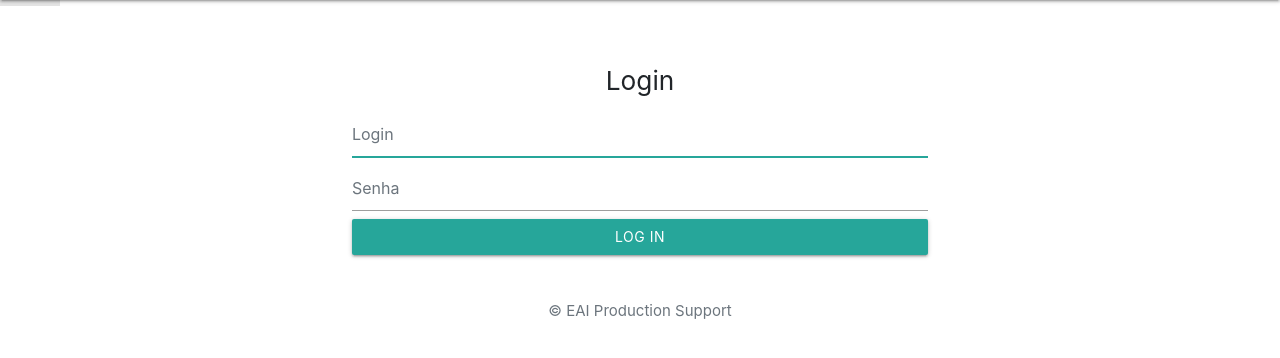
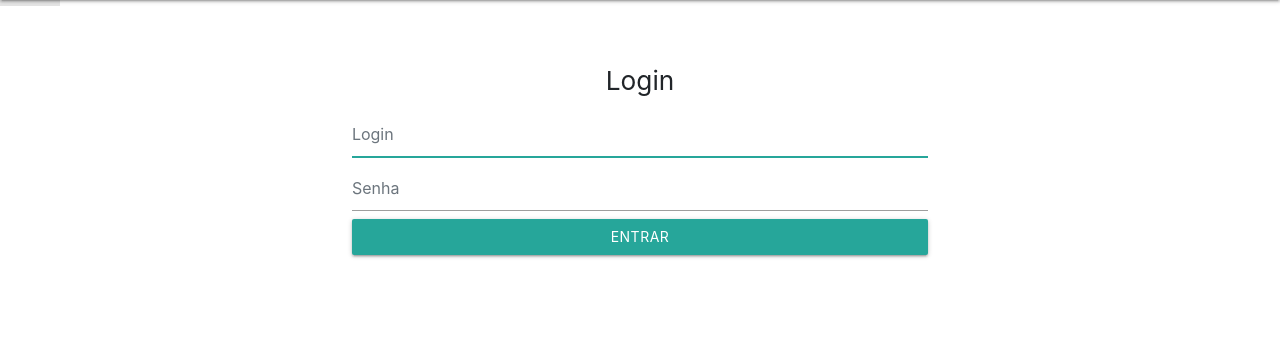
Before and after one commit to joaovifonseca/jenkins-todo-list, a Django app: page /login/ in a window 1280 px wide. Shown: the part 64-422 px from the top of the page. Run offline with Django 3.2, Linux system fonts and the light colour scheme; some libraries are stand-ins or nearby versions.

Commit message:
Alterando o valor do botao de entrar

```diff
--- a/templates/registration/login.html
+++ b/templates/registration/login.html
@@ -23,8 +23,7 @@
     </div>
         {% render_field form.username class="form-control " placeholder='Login' %}
         {% render_field form.password class="form-control " placeholder='Senha' %}
-      <button class="btn btn-lg btn-outline-success btn-block" type="submit">Log In</button>
-      <p class="mt-5 mb-3 text-muted">&copy; EAI Production Support</p>
+      <button class="btn btn-lg btn-outline-success btn-block" type="submit">Entrar</button>
     </form>
     </div>
 {% endblock  %}
```
